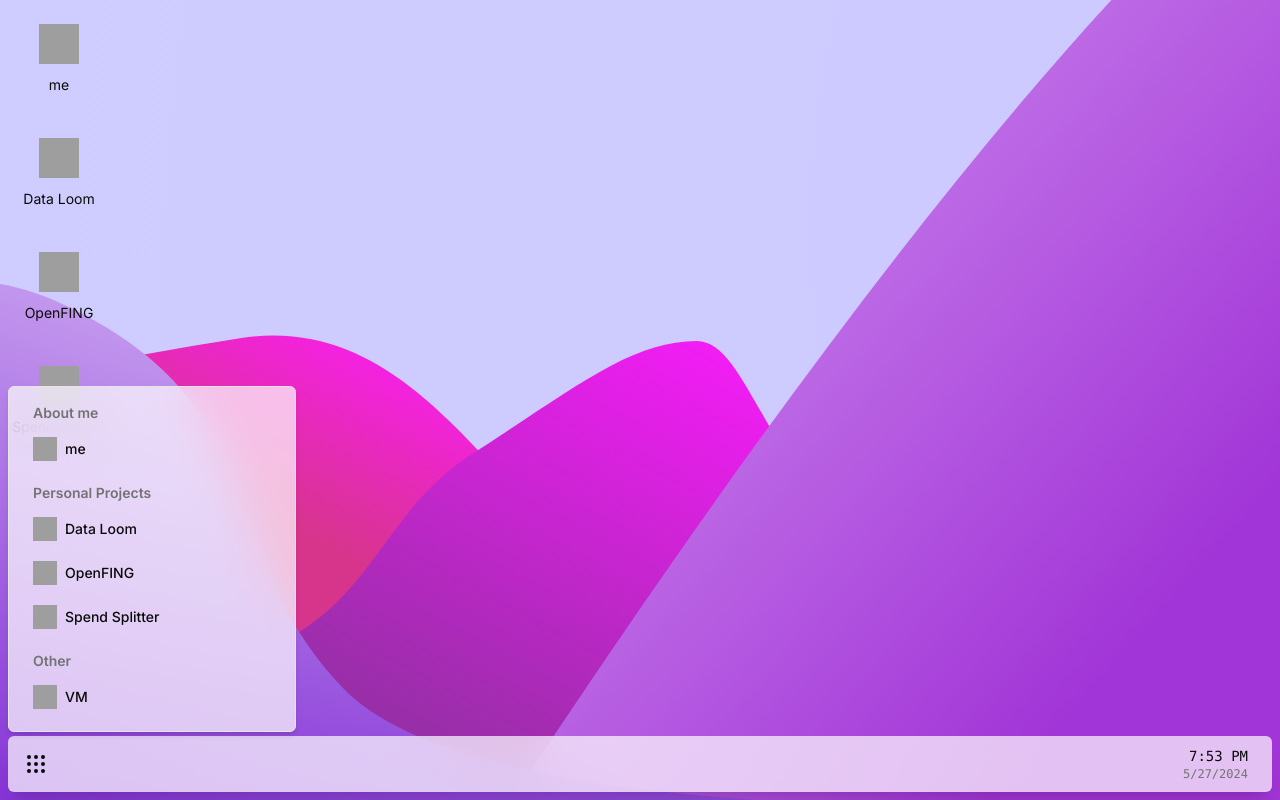
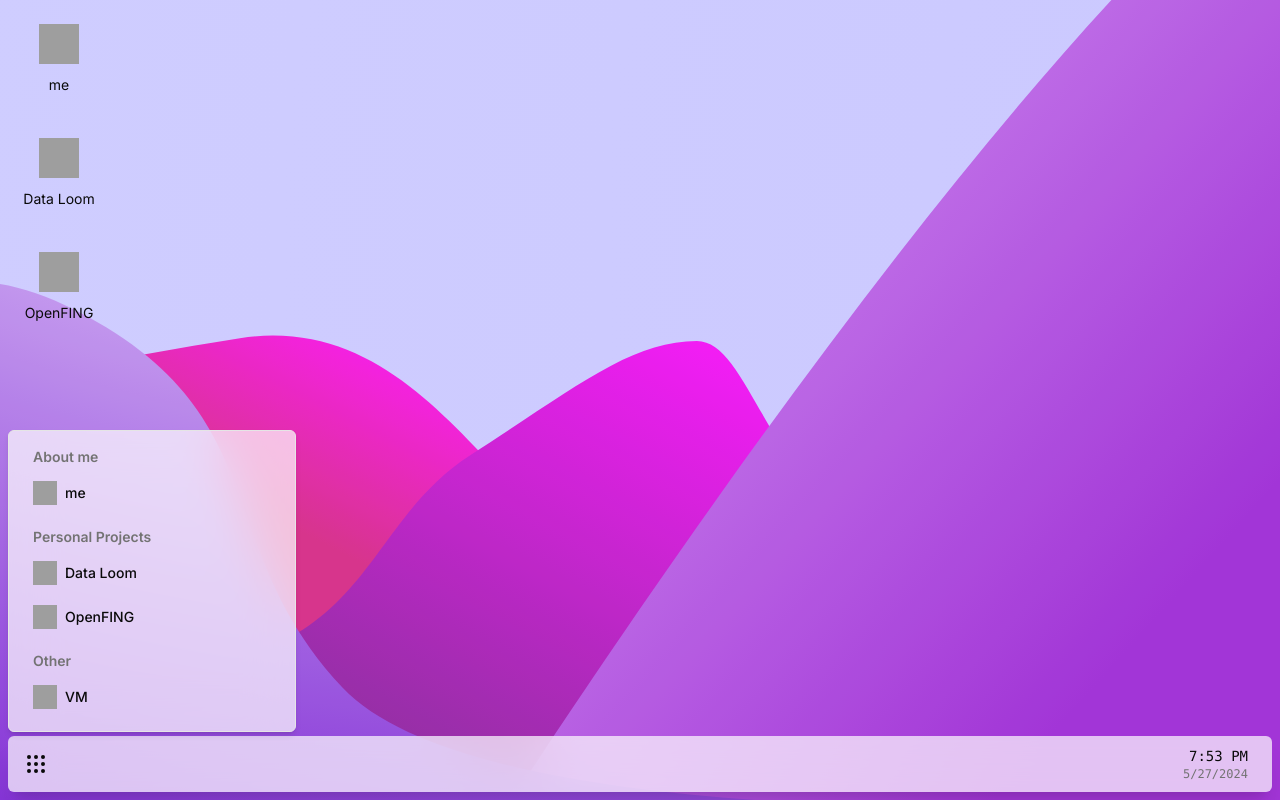
Before and after one commit to sangonz193/portfolio, a Next.js app: page /os in a window 1280 px wide. Both pictures are taken after a click on the button "Open System Menu". Built offline with nearby package versions, Linux system fonts and the light colour scheme; grey boxes are pictures that could not be loaded.

Commit message:
hide spend splitter app

```diff
--- a/components/navigation-bar/system-menu.tsx
+++ b/components/navigation-bar/system-menu.tsx
@@ -18,7 +18,6 @@ import { Application } from "@/modules/apps/app"
 import { dataLoomApp } from "@/modules/apps/data-loom/app"
 import { meApp } from "@/modules/apps/me/app"
 import { openfingApp } from "@/modules/apps/openfing/app"
-import { spendSplitterApp } from "@/modules/apps/spend-splitter/app"
 import { vmApp } from "@/modules/apps/vm/app"
 import { WindowIcon } from "@/modules/windows/window-icon"
 import { windowsStore } from "@/modules/windows/windows-store"
@@ -75,9 +74,7 @@ export const SystemMenu = observer(() => {
             Personal Projects
           </span>
 
-          {[dataLoomApp, openfingApp, spendSplitterApp].map((app) =>
-            renderApp(app),
-          )}
+          {[dataLoomApp, openfingApp].map((app) => renderApp(app))}
         </div>
 
         <div className="gap-2">
--- a/modules/apps/apps.ts
+++ b/modules/apps/apps.ts
@@ -2,11 +2,5 @@ import { Application } from "./app"
 import { dataLoomApp } from "./data-loom/app"
 import { meApp } from "./me/app"
 import { openfingApp } from "./openfing/app"
-import { spendSplitterApp } from "./spend-splitter/app"
 
-export const applications: Application[] = [
-  meApp,
-  dataLoomApp,
-  openfingApp,
-  spendSplitterApp,
-]
+export const applications: Application[] = [meApp, dataLoomApp, openfingApp]
--- a/modules/desktop/grid.tsx
+++ b/modules/desktop/grid.tsx
@@ -5,7 +5,6 @@ import { applications } from "../apps"
 import { dataLoomApp } from "../apps/data-loom/app"
 import { meApp } from "../apps/me/app"
 import { openfingApp } from "../apps/openfing/app"
-import { spendSplitterApp } from "../apps/spend-splitter/app"
 import { viewportSizeStore } from "../viewport/size-store"
 import { WindowIcon } from "../windows/window-icon"
 
@@ -29,7 +28,7 @@ export const DesktopGrid = observer(() => {
         gridTemplateRows: `repeat(${rows}, ${cellSize}px)`,
         gap,
         padding: gap,
-        animationDelay: "1s",
+        animationDelay: "0.5s",
       }}
     >
       <div className="sr-only">
@@ -47,7 +46,6 @@ export const DesktopGrid = observer(() => {
       <AppDesktopItem app={meApp} />
       <AppDesktopItem app={dataLoomApp} />
       <AppDesktopItem app={openfingApp} />
-      <AppDesktopItem app={spendSplitterApp} />
     </div>
   )
 })
```
